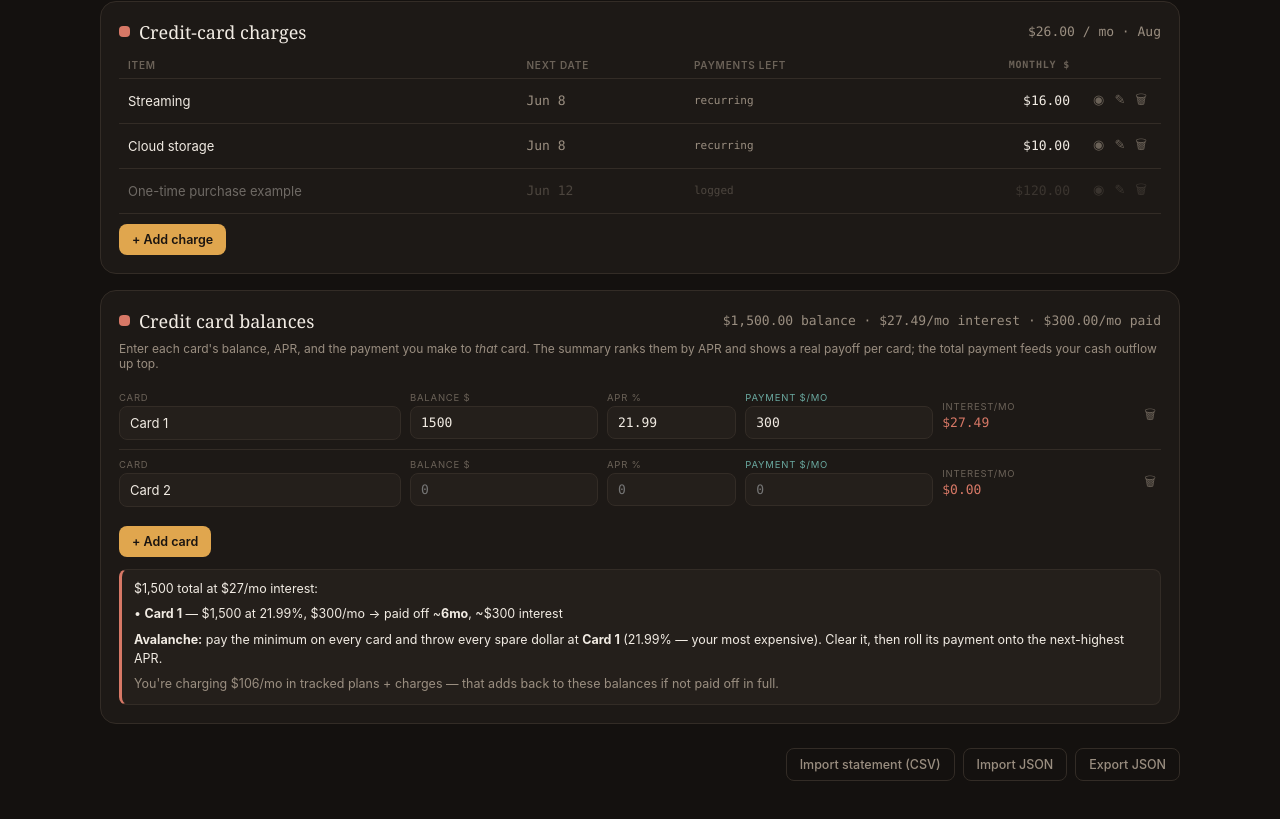
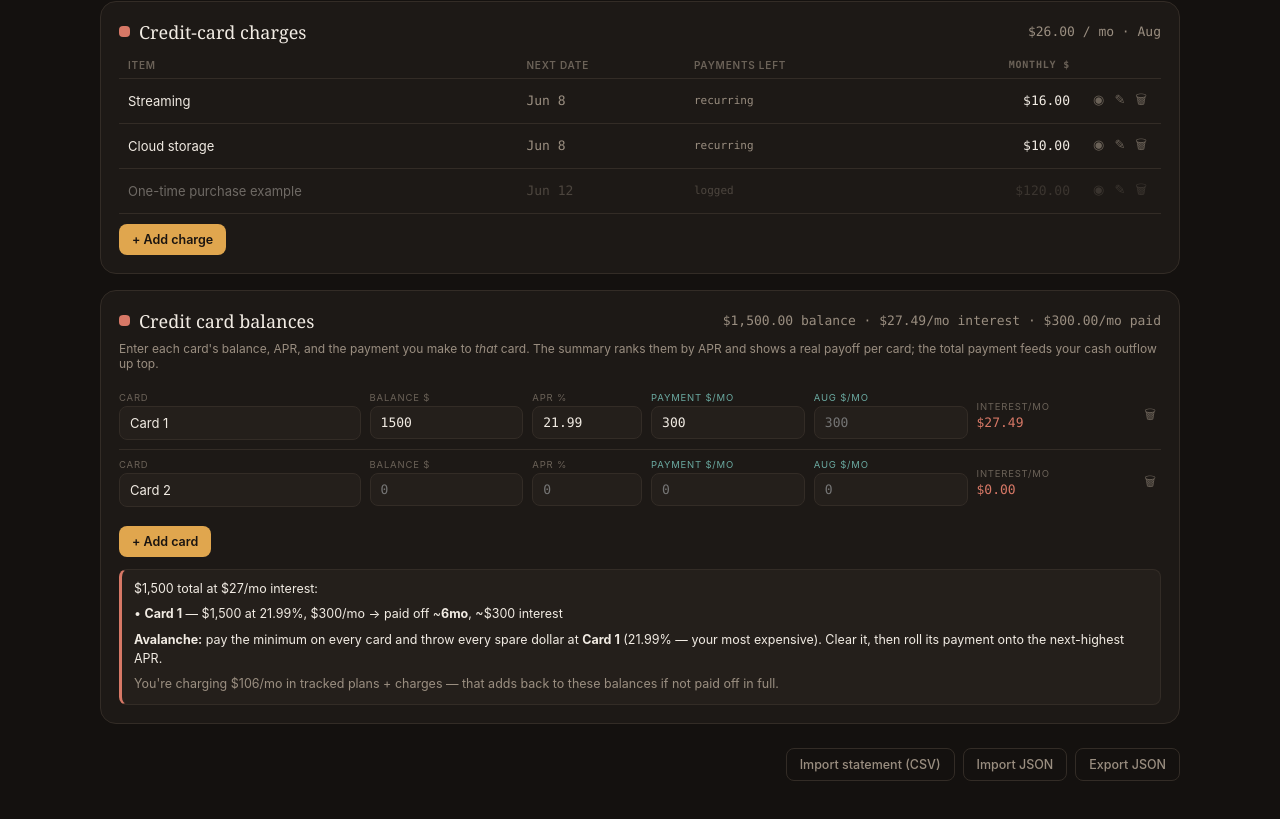
Before and after one commit to Ciph3rDrums27/cashflow, a plain HTML site: page index.html in a window 1280 px wide. Shown: the part 2733-3552 px from the top of the page. Drawn offline with Linux system fonts and the light colour scheme.

Commit message:
Fix credit-card payments to vary by projected month
cardPaymentTotal() always used each card's single baseline payment,
so the 12-month projection repeated the same card-payment figure for
every month. Add a payMonths override map per card (mirroring how
incomeMonths already works) and thread the month index through
cardPaymentTotal/cardPayFor so renderProjection reflects the actual
planned payment per month. Payoff estimates keep using the baseline
payment so a single low month doesn't skew payoff time.

Co-Authored-By: Claude Sonnet 5 <noreply@anthropic.com>

```diff
--- a/index.html
+++ b/index.html
@@ -140,7 +140,7 @@
   .chip .pd{width:8px;height:8px;border-radius:3px}
   .chip .nm{font-size:13px}
   .chip .vl{font-family:ui-monospace,'SF Mono',Menlo,Monaco,monospace;font-size:13px;color:var(--mute)}
-  .ccbrow{display:grid;grid-template-columns:1.2fr .8fr .55fr .8fr .8fr auto;gap:9px;align-items:center;padding:9px 0;border-bottom:1px solid var(--line)}
+  .ccbrow{display:grid;grid-template-columns:1.1fr .7fr .5fr .7fr .7fr .7fr auto;gap:9px;align-items:center;padding:9px 0;border-bottom:1px solid var(--line)}
   .ccbrow:last-of-type{border-bottom:none}
   .ccbrow .lab{font-size:9.5px;text-transform:uppercase;letter-spacing:.8px;color:var(--faint);display:block;margin-bottom:3px}
   .ccbrow input{width:100%}
@@ -397,7 +397,7 @@ function normalize(s){
   s.recurring.forEach(it=>{if(it.variable===undefined)it.variable=false;if(!it.months||typeof it.months!=='object')it.months={};});
   (s.payin4||[]).forEach(it=>{it.count=Number(it.count)||4;it.every=Number(it.every)||7;});
   if(!Array.isArray(s.ccBalances))s.ccBalances=[];
-  s.ccBalances.forEach(c=>{if(!c.id)c.id=uid();c.balance=Number(c.balance)||0;c.apr=Number(c.apr)||0;c.payment=Number(c.payment)||0;if(!c.name)c.name='Card';});
+  s.ccBalances.forEach(c=>{if(!c.id)c.id=uid();c.balance=Number(c.balance)||0;c.apr=Number(c.apr)||0;c.payment=Number(c.payment)||0;if(!c.name)c.name='Card';if(!c.payMonths||typeof c.payMonths!=='object')c.payMonths={};});
   return s;
 }
 function migrateV2(s){ // v2 had no ccplans and possibly no variable fields
@@ -436,8 +436,13 @@ async function load(){
   document.getElementById('income').value=S.income||'';
   render();
 }
-function cardPaymentTotal(){return (S.ccBalances||[]).reduce((s,c)=>s+(Number(c.payment)||0),0);}
-function updateCardPayHeader(){const el=document.getElementById('cardpayTot');if(el)el.textContent=fmt0(cardPaymentTotal());}
+function cardPayFor(c,vi){
+  const key=ymKey(vi);
+  const ov=c.payMonths&&c.payMonths[key];
+  return ov!=null?Number(ov):(Number(c.payment)||0);
+}
+function cardPaymentTotal(vi){return (S.ccBalances||[]).reduce((s,c)=>s+cardPayFor(c,vi),0);}
+function updateCardPayHeader(){const el=document.getElementById('cardpayTot');if(el)el.textContent=fmt0(cardPaymentTotal(selIdx));}
 async function save(){try{await store.set(KEY,JSON.stringify(S));flash();}catch(e){console.error(e);}}
 function flash(){const f=document.getElementById('savedFlag');f.classList.add('show');setTimeout(()=>f.classList.remove('show'),1100);}
 
@@ -626,7 +631,7 @@ function renderHeader(){
 
 function renderCards(){
   const a=sectionSum('affirm',selIdx),p4=sectionSum('payin4',selIdx),cp=sectionSum('ccplans',selIdx),r=sectionSum('recurring',selIdx),cc=sectionSum('card',selIdx),oo=sectionSum('oneoff',selIdx);
-  const pay=cardPaymentTotal();
+  const pay=cardPaymentTotal(selIdx);
   const checking=r+a+p4+oo+pay;      // leaves your bank: recurring + installments + Pay in 4 (ACH) + one-time cash + card payments
   const cardSpend=cp+cc;          // accrues to card balance: CC plans + charges (tracked here)
   const inc=incomeFor(selIdx),left=inc-checking;
@@ -680,7 +685,7 @@ function renderProjection(){
   const base=curIdx()-1,N=12;
   const data=[];
   for(let k=0;k<N;k++){const vi=base+k;const sums={};SECTKEYS.forEach(s=>sums[s]=sectionSum(s,vi));
-    sums.pay=cardPaymentTotal();
+    sums.pay=cardPaymentTotal(vi);
     sums.checking=sums.recurring+sums.affirm+sums.payin4+sums.oneoff+sums.pay; sums.card_=sums.ccplans+sums.card; sums.total=sums.checking+sums.card_; sums.vi=vi; sums.inc=incomeFor(vi); data.push(sums);}
   PROJDATA=data;
   const checkingArr=data.map(d=>d.checking), cardArr=data.map(d=>d.card_), incArr=data.map(d=>d.inc);
@@ -772,14 +777,18 @@ function renderDonut(){
 function renderSections(){document.getElementById('sections').innerHTML=SECTKEYS.map(sectionHTML).join('');}
 
 function renderCardBalances(){
-  const rows=S.ccBalances.map(c=>`<div class="ccbrow">
+  const key=ymKey(selIdx), mLabel=MON[idxToYM(selIdx).m];
+  const rows=S.ccBalances.map(c=>{
+    const hasOv=c.payMonths&&c.payMonths[key]!=null;
+    return `<div class="ccbrow">
     <div><span class="lab">Card</span><input value="${esc(c.name)}" oninput="ccbInput('${c.id}','name',this.value)"></div>
     <div><span class="lab">Balance $</span><input class="mono" type="number" inputmode="decimal" value="${c.balance||''}" placeholder="0" oninput="ccbInput('${c.id}','balance',this.value)"></div>
     <div><span class="lab">APR %</span><input class="mono" type="number" inputmode="decimal" value="${c.apr||''}" placeholder="0" oninput="ccbInput('${c.id}','apr',this.value)"></div>
     <div><span class="lab" style="color:var(--ccplan)">Payment $/mo</span><input class="mono" type="number" inputmode="decimal" value="${c.payment||''}" placeholder="0" oninput="ccbInput('${c.id}','payment',this.value)"></div>
+    <div><span class="lab" style="color:var(--ccplan)">${esc(mLabel)} $/mo</span><input class="mono" type="number" inputmode="decimal" value="${hasOv?c.payMonths[key]:''}" placeholder="${c.payment||0}" oninput="ccbMonthInput('${c.id}',this.value)"></div>
     <div><span class="lab">Interest/mo</span><span class="intv" id="ccbint_${c.id}">$0.00</span></div>
     <div style="text-align:right"><button class="icon-btn" title="remove" onclick="ccbDel('${c.id}')">🗑</button></div>
-  </div>`).join('')||'<div class="empty">No cards yet — add a credit card to track its balance and payoff.</div>';
+  </div>`;}).join('')||'<div class="empty">No cards yet — add a credit card to track its balance and payoff.</div>';
   document.getElementById('ccBalRows').innerHTML=rows;
   ccbRecalc();
 }
@@ -796,7 +805,7 @@ function ccbRecalc(){
   S.ccBalances.forEach(c=>{
     const i=(Number(c.balance)||0)*(Number(c.apr)||0)/100/12;
     const span=document.getElementById('ccbint_'+c.id); if(span)span.textContent=fmt(i);
-    totB+=Number(c.balance)||0; totI+=i; totP+=Number(c.payment)||0;
+    totB+=Number(c.balance)||0; totI+=i; totP+=cardPayFor(c,selIdx);
   });
   updateCardPayHeader();
   document.getElementById('ccBalTot').innerHTML=`${fmt(totB)} balance · ${fmt(totI)}/mo interest · ${fmt(totP)}/mo paid`;
@@ -829,7 +838,15 @@ window.ccbInput=(id,field,val)=>{
   if(field==='payment'){renderCards();renderProjection();}
   clearTimeout(ccbT);ccbT=setTimeout(save,400);
 };
-window.ccbAdd=()=>{S.ccBalances.push({id:uid(),name:'Card',balance:0,apr:0,payment:0});save();renderCardBalances();};
+window.ccbMonthInput=(id,val)=>{
+  const c=S.ccBalances.find(x=>x.id===id);if(!c)return;
+  const key=ymKey(selIdx);
+  if(!c.payMonths)c.payMonths={};
+  if(val==='')delete c.payMonths[key];else c.payMonths[key]=Number(val)||0;
+  ccbRecalc();renderCards();renderProjection();
+  clearTimeout(ccbT);ccbT=setTimeout(save,400);
+};
+window.ccbAdd=()=>{S.ccBalances.push({id:uid(),name:'Card',balance:0,apr:0,payment:0,payMonths:{}});save();renderCardBalances();};
 window.ccbDel=(id)=>{S.ccBalances=S.ccBalances.filter(x=>x.id!==id);save();renderCardBalances();renderCards();renderProjection();};
 function sectionHTML(sect){
   const cfg=SECT[sect],tot=sectionSum(sect,selIdx),m=MON[idxToYM(selIdx).m];
```
